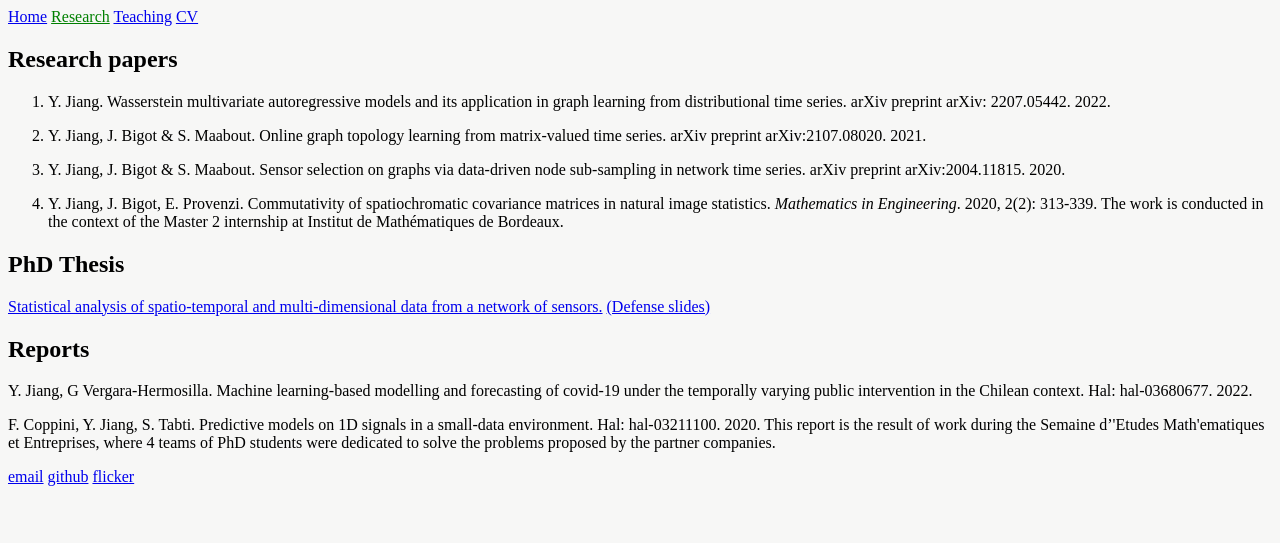
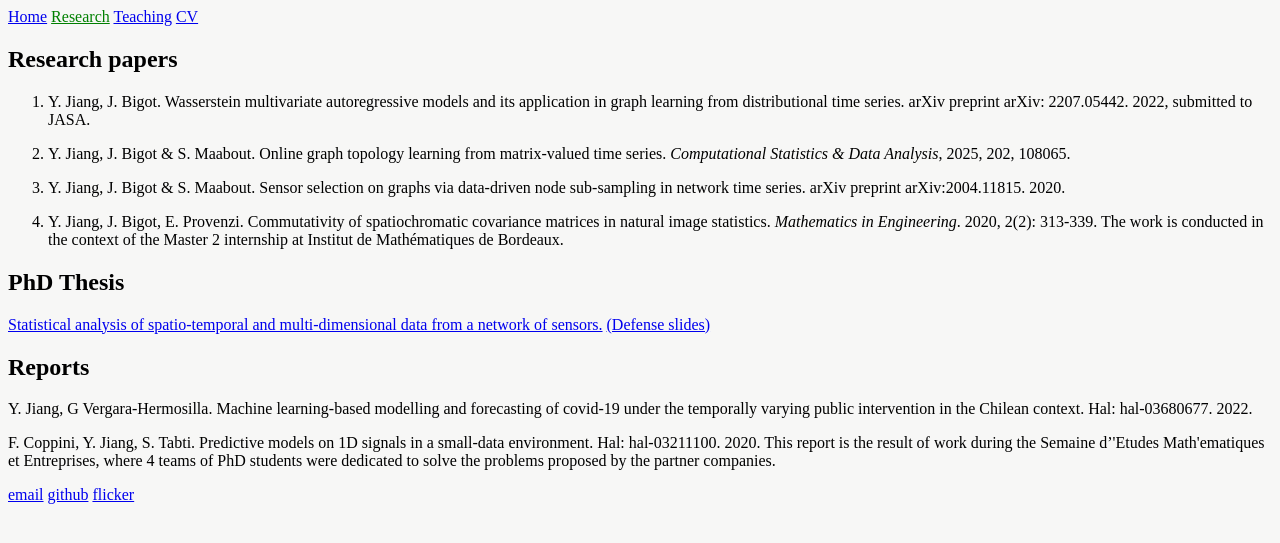
Before and after one commit to yiyej/yiyej.github.io, a Jekyll site: the page built from research.md, in a window 1280 px wide. Shown: the top 543 px of the page. Built offline with Jekyll 4.4.1, drawn with Linux system fonts in a browser that asks for light colours.

Commit message:
Update research.md

```diff
--- a/research.md
+++ b/research.md
@@ -5,9 +5,9 @@ title: Reasearch
 
 ## Research papers
 
-1. Y. Jiang. Wasserstein multivariate autoregressive models and its application in graph learning from distributional time series. arXiv preprint arXiv: 2207.05442. 2022.
+1. Y. Jiang, J. Bigot. Wasserstein multivariate autoregressive models and its application in graph learning from distributional time series. arXiv preprint arXiv: 2207.05442. 2022, submitted to JASA.
 
-2. Y. Jiang, J. Bigot & S. Maabout. Online graph topology learning from matrix-valued time series. arXiv preprint arXiv:2107.08020. 2021.
+2. Y. Jiang, J. Bigot & S. Maabout. Online graph topology learning from matrix-valued time series. *Computational Statistics & Data Analysis*, 2025, 202, 108065.
 
 3. Y. Jiang, J. Bigot & S. Maabout. Sensor selection on graphs via data-driven node sub-sampling in network time series.  arXiv preprint arXiv:2004.11815. 2020.
 
```
